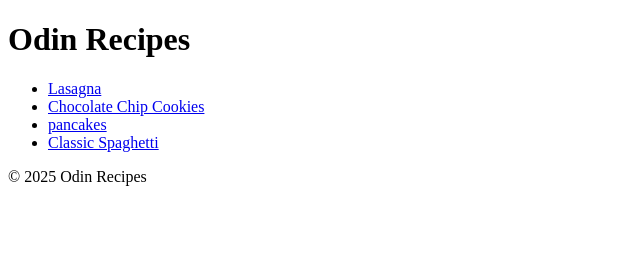
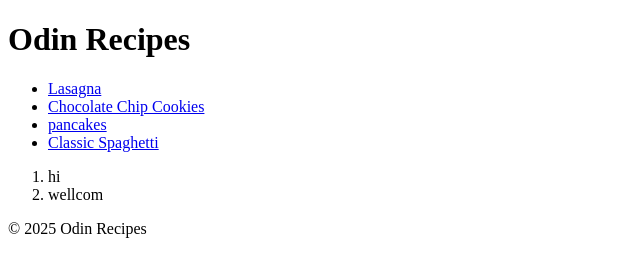
Before and after one commit to Abdallah-Bilal/odin-recipes, a plain HTML site: page index.html in a window 1280 px wide. Shown: the whole page, without its empty margins (0-640 px from the left). Drawn offline with Linux system fonts and the light colour scheme.

Commit message:
featue  Add new item to test for some resons -- This is a test commit to check the commit message format and ensure that the new item appears correctly in the list.

```diff
--- a/index.html
+++ b/index.html
@@ -13,6 +13,11 @@
         <li><a href="recipes/pancakes.html">pancakes</a></li>
         <li><a href="recipes/spaghetti.html">Classic Spaghetti</a></li>
     </ul>
+
+    <ol>
+        <li>hi </li>
+        <li>wellcom </li>
+    </ol>
     <footer>
         <p>&copy; 2025 Odin Recipes</p>
 </body>
```
